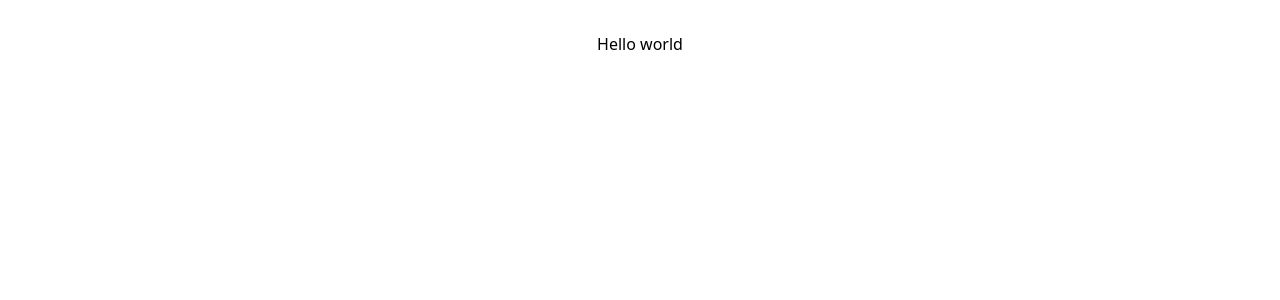
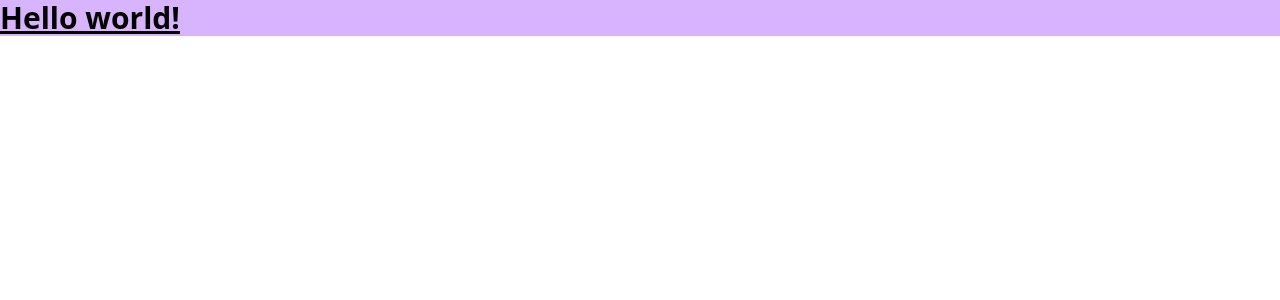
Before and after one commit to Kadunapikin/dnd-todo-app, a React (Vite) app: page / in a window 1280 px wide. Shown: the top 300 px of the page. Built offline with nearby package versions, Linux system fonts and the light colour scheme.

Commit message:
add a useState hook to setTask in App.jsx

```diff
--- a/src/App.jsx
+++ b/src/App.jsx
@@ -1,11 +1,12 @@
-import './App.css'
+import { useState } from "react"
 
 function App() {
+  const [task, setTask] = useState([]);
+
   return (
-    <>
-      Hello world
-    </>
-  )
+    <div className="bg-purple-300 text-3xl font-bold underline">
+      Hello world!
+    </div>  )
 }
 
 export default App
```
